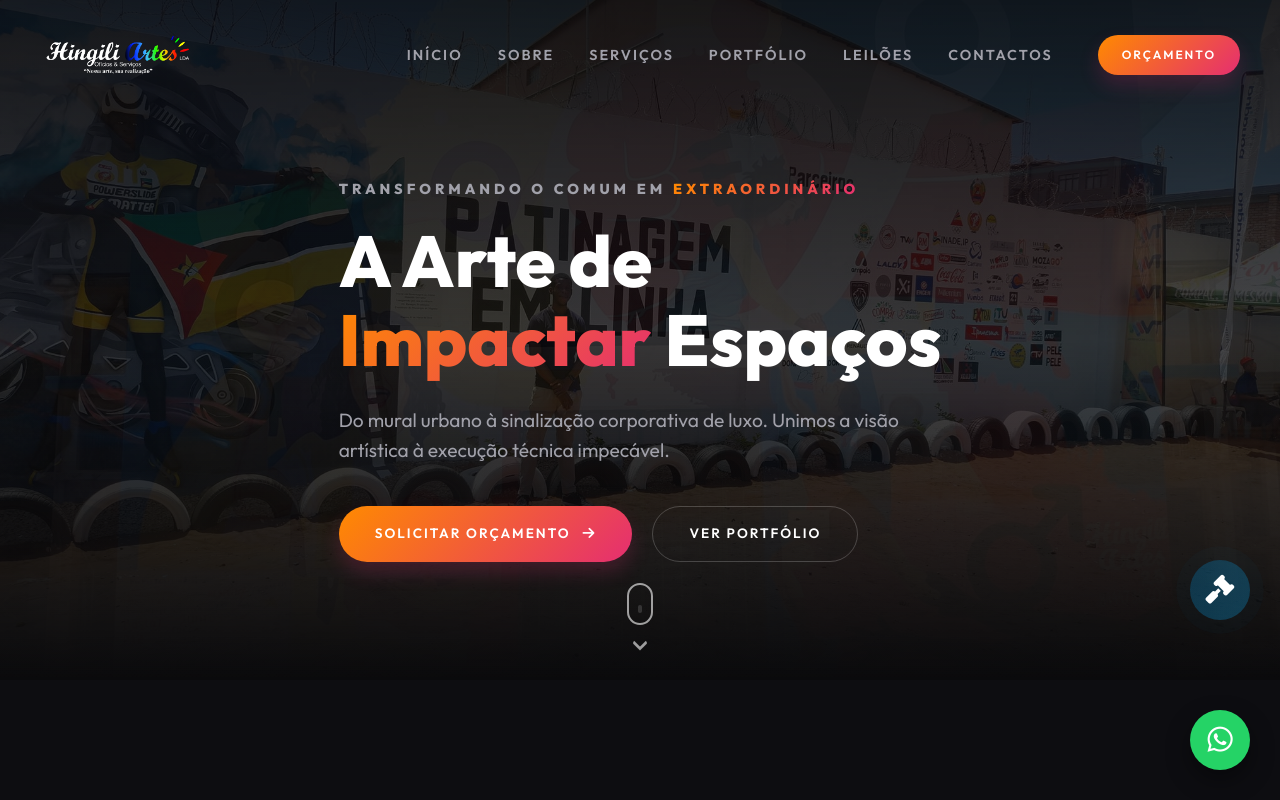
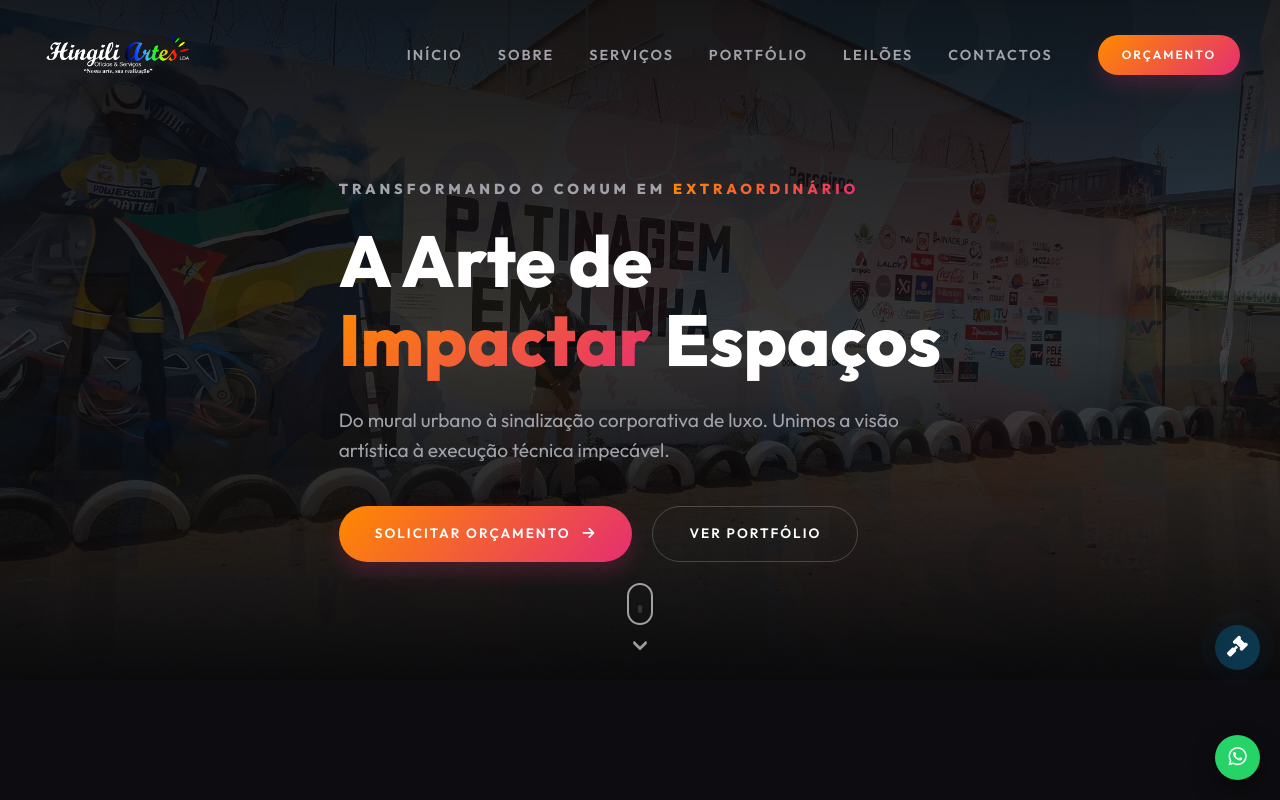
Before and after one commit to afonsoDomingos/hingiliarts, a Vue app in the folder frontend/: page / in a window 1280 px wide. Shown: the top 800 px of the page. Built offline with nearby package versions, Linux system fonts and the light colour scheme; no server answers; a web font is replaced by a local one.

Commit message:
fix: override portfolio-item aspect ratio to prevent description clipping and reduce floating buttons size

```diff
--- a/frontend/src/components/Portfolio.vue
+++ b/frontend/src/components/Portfolio.vue
@@ -228,6 +228,12 @@ onMounted(() => {
   color: #fff;
   border-color: transparent;
   box-shadow: 0 10px 20px rgba(2, 132, 199, 0.2);
+}
+
+.portfolio-item {
+  height: auto !important;
+  aspect-ratio: auto !important;
+  overflow: visible !important;
 }
 
 .portfolio-grid {
--- a/frontend/src/style.css
+++ b/frontend/src/style.css
@@ -795,14 +795,14 @@ img {
 /* ====== Floating Buttons ====== */
 .float-btn {
     position: fixed;
-    right: 30px;
-    width: 60px;
-    height: 60px;
+    right: 20px;
+    width: 45px;
+    height: 45px;
     border-radius: 50%;
     display: flex;
     align-items: center;
     justify-content: center;
-    font-size: 1.8rem;
+    font-size: 1.3rem;
     color: #fff;
     box-shadow: 0 10px 25px rgba(0, 0, 0, 0.4);
     z-index: 2500;
@@ -811,7 +811,7 @@ img {
 }
 
 .float-auction {
-    bottom: 180px;
+    bottom: 130px;
     background: var(--essence-glow);
     animation: pulse-glow 2s infinite;
 }
@@ -836,7 +836,7 @@ img {
 }
 
 .float-whatsapp {
-    bottom: 30px;
+    bottom: 20px;
     background-color: #25D366;
 }
 
@@ -854,7 +854,7 @@ img {
 }
 
 .float-scroll-up.show {
-    bottom: 105px;
+    bottom: 75px;
     opacity: 1;
     pointer-events: auto;
 }
```
